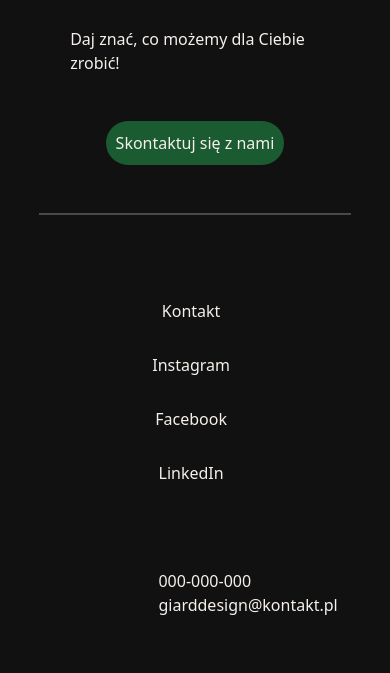
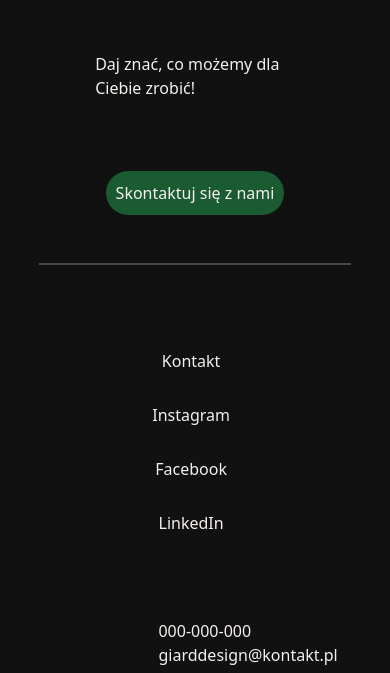
Before and after one commit to slawek59/ogrod-rekrutacja-adRespect, a plain HTML site: page index.html in a window 390 px wide. Shown: the part 4385-5058 px from the top of the page. Drawn offline with nearby package versions, Linux system fonts and the light colour scheme.

Commit message:
ogrod-rekrutacja-9

```diff
--- a/style.css
+++ b/style.css
@@ -427,7 +427,7 @@ hr {
 
 	.footer-above,
 	.contact-info,
-	.contact-list-1 {
+	.contact-list-1, .footer-above p {
 		flex-direction: column;
 		align-items: center;
 		padding: 10%;
```
